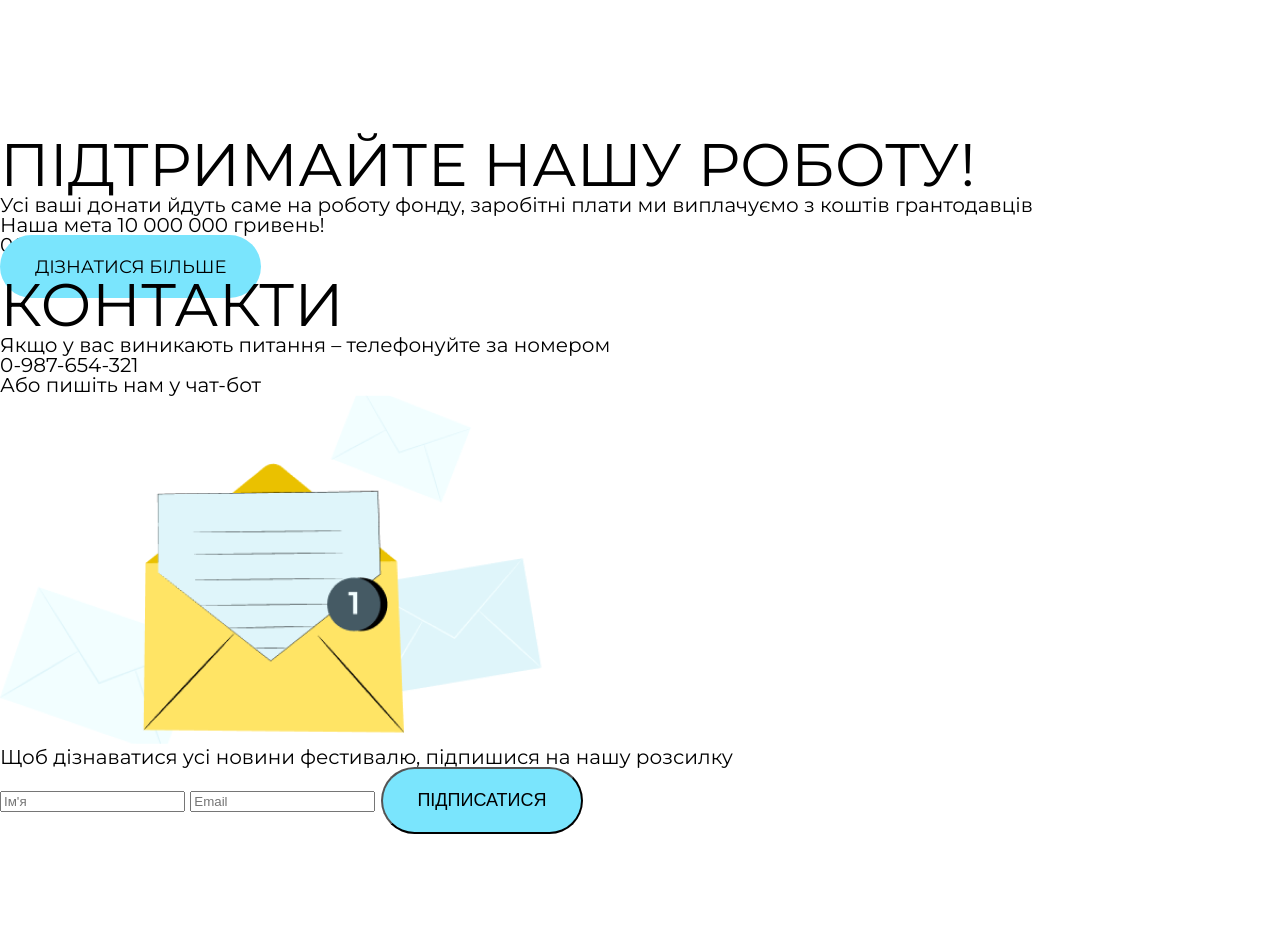
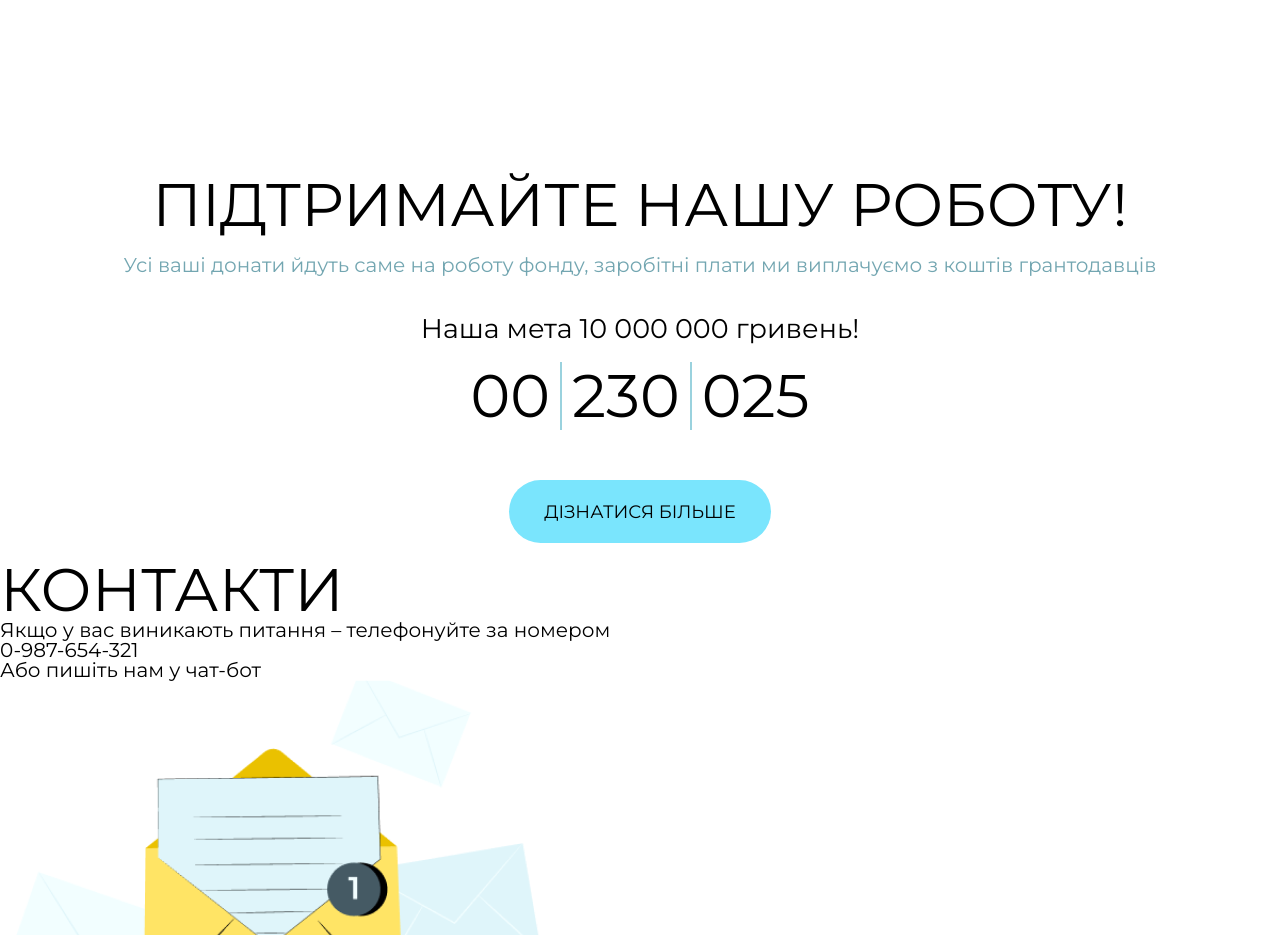
Before and after one commit to aleksdenni/fresh-task, a plain HTML site: page index.html in a window 1280 px wide. Shown: the part 3380-4315 px from the top of the page. Before the commit the page ends 4214 px from the top, so only its background shows below. Drawn offline with Linux system fonts and the light colour scheme.

Commit message:
add support style

```diff
--- a/css/style.css
+++ b/css/style.css
@@ -236,7 +236,43 @@ header {
 
 /* Support section */
 
-.support-section {}
+.support-section {
+    text-align: center;
+    padding: 2rem;
+    background-color: #FFFFFF;
+    border-radius: 8px;
+}
+
+.support-section h2 {
+    margin-bottom: 1rem;
+}
+
+.support-section p {
+    color: #73A6B1;
+    margin-bottom: 2rem;
+}
+
+.counter-container p {
+    font-size: 1.35rem;
+    margin-bottom: 1rem;
+    color: #000000;
+}
+
+.counter {
+	font-size: 3rem;
+    display: flex;
+    justify-content: center;
+    align-items: center;
+    gap: 0.5rem;
+    margin-bottom: 3.5rem;
+}
+
+.counter-divider {
+    width: 2px;
+    height: 3.4rem;
+    background-color: #9AD2DE;
+    display: inline-block;
+}
 
 /* Contacts section */
 
```
